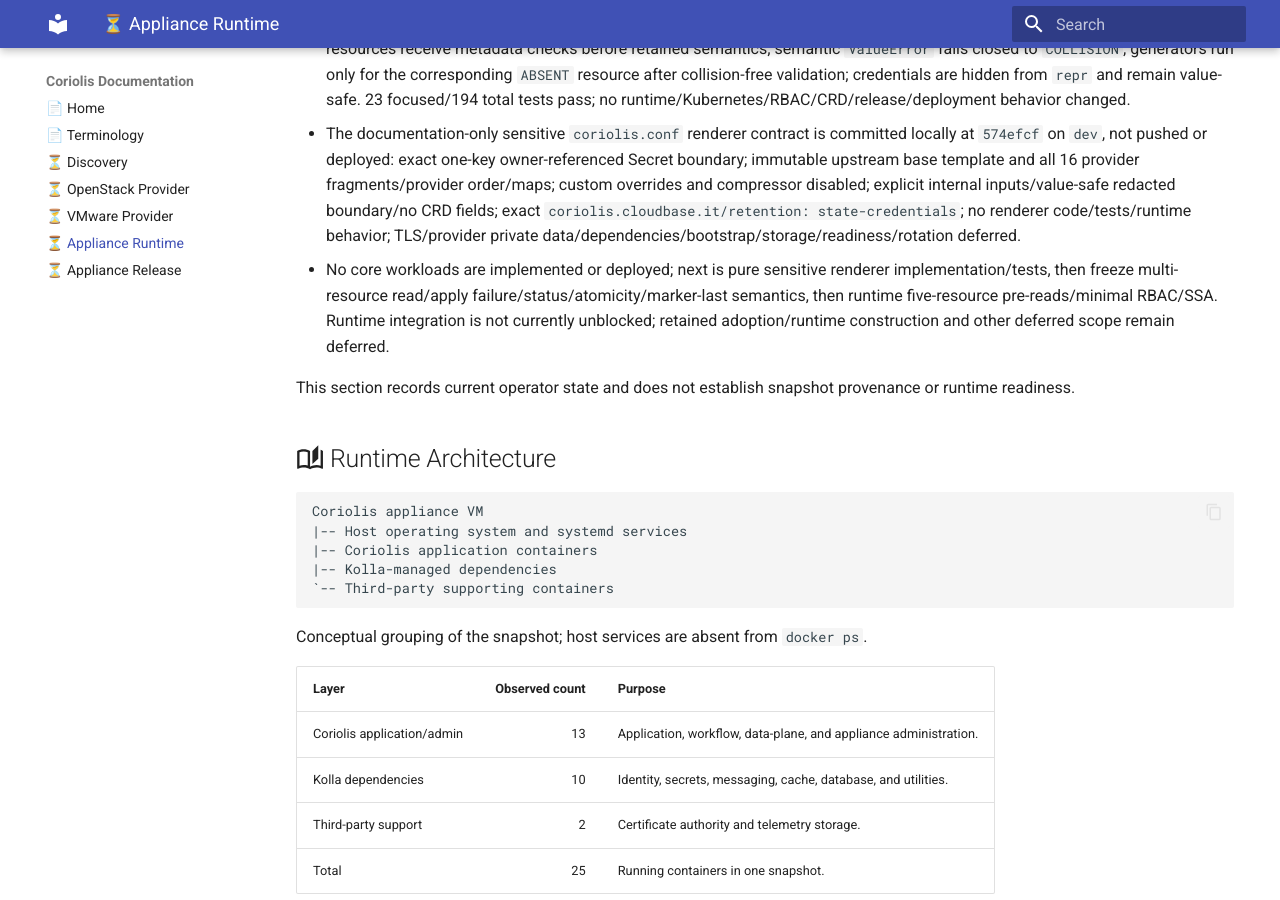
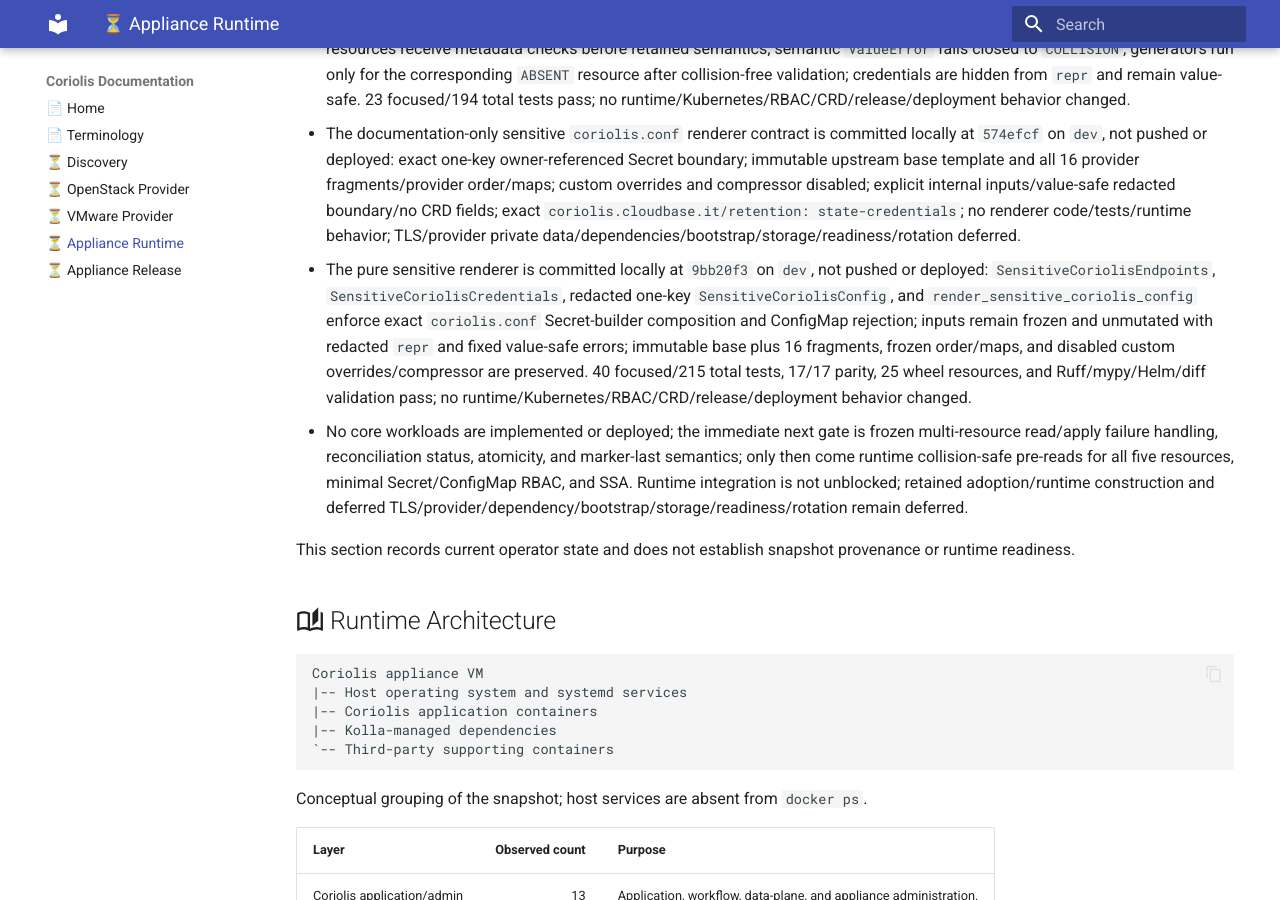
Before and after one commit to radumoisan/coriolis, an MkDocs documentation site: the page built from docs/appliance-runtime.md, in a window 1280 px wide and 900 px high, scrolled down 1604 px. Built offline with MkDocs 1.6.1 and Material for MkDocs 9.7.7, drawn with Linux system fonts in a browser that asks for light colours.

Commit message:
Update operator sensitive rendering status

```diff
--- a/docs/appliance-runtime.md
+++ b/docs/appliance-runtime.md
@@ -31,7 +31,8 @@
 - The pure non-sensitive `render_coriolis_config` is committed locally at `97153a7` on `dev`, not pushed or deployed: it validates explicit inputs, uses Jinja2 `PackageLoader`/`StrictUndefined`, and renders exactly six frozen ConfigMap files from verbatim Apache-2.0 upstream templates with source/license attribution; it excludes `coriolis.conf`, provider fragments, credentials, and Secret content. 19 focused/171 total tests plus wheel/template checks pass; no runtime/Kubernetes/RBAC/CRD/release/deployment behavior changed.
 - The pure foundational five-resource preflight is committed locally at `35eac9b` on `dev`, not pushed or deployed: `OwnedClassification` treats an exact owner metadata/controller match as `MANAGED` despite content/type drift; all five resources receive metadata checks before retained semantics; semantic `ValueError` fails closed to `COLLISION`; generators run only for the corresponding `ABSENT` resource after collision-free validation; credentials are hidden from `repr` and remain value-safe. 23 focused/194 total tests pass; no runtime/Kubernetes/RBAC/CRD/release/deployment behavior changed.
 - The documentation-only sensitive `coriolis.conf` renderer contract is committed locally at `574efcf` on `dev`, not pushed or deployed: exact one-key owner-referenced Secret boundary; immutable upstream base template and all 16 provider fragments/provider order/maps; custom overrides and compressor disabled; explicit internal inputs/value-safe redacted boundary/no CRD fields; exact `coriolis.cloudbase.it/retention: state-credentials`; no renderer code/tests/runtime behavior; TLS/provider private data/dependencies/bootstrap/storage/readiness/rotation deferred.
-- No core workloads are implemented or deployed; next is pure sensitive renderer implementation/tests, then freeze multi-resource read/apply failure/status/atomicity/marker-last semantics, then runtime five-resource pre-reads/minimal RBAC/SSA. Runtime integration is not currently unblocked; retained adoption/runtime construction and other deferred scope remain deferred.
+- The pure sensitive renderer is committed locally at `9bb20f3` on `dev`, not pushed or deployed: `SensitiveCoriolisEndpoints`, `SensitiveCoriolisCredentials`, redacted one-key `SensitiveCoriolisConfig`, and `render_sensitive_coriolis_config` enforce exact `coriolis.conf` Secret-builder composition and ConfigMap rejection; inputs remain frozen and unmutated with redacted `repr` and fixed value-safe errors; immutable base plus 16 fragments, frozen order/maps, and disabled custom overrides/compressor are preserved. 40 focused/215 total tests, 17/17 parity, 25 wheel resources, and Ruff/mypy/Helm/diff validation pass; no runtime/Kubernetes/RBAC/CRD/release/deployment behavior changed.
+- No core workloads are implemented or deployed; the immediate next gate is frozen multi-resource read/apply failure handling, reconciliation status, atomicity, and marker-last semantics; only then come runtime collision-safe pre-reads for all five resources, minimal Secret/ConfigMap RBAC, and SSA. Runtime integration is not unblocked; retained adoption/runtime construction and deferred TLS/provider/dependency/bootstrap/storage/readiness/rotation remain deferred.
 
 This section records current operator state and does not establish snapshot provenance or runtime readiness.
 
```
